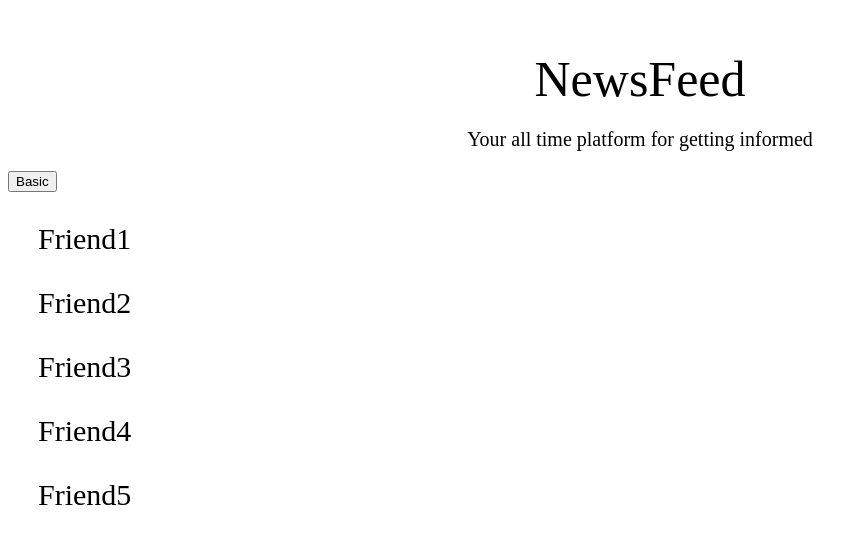
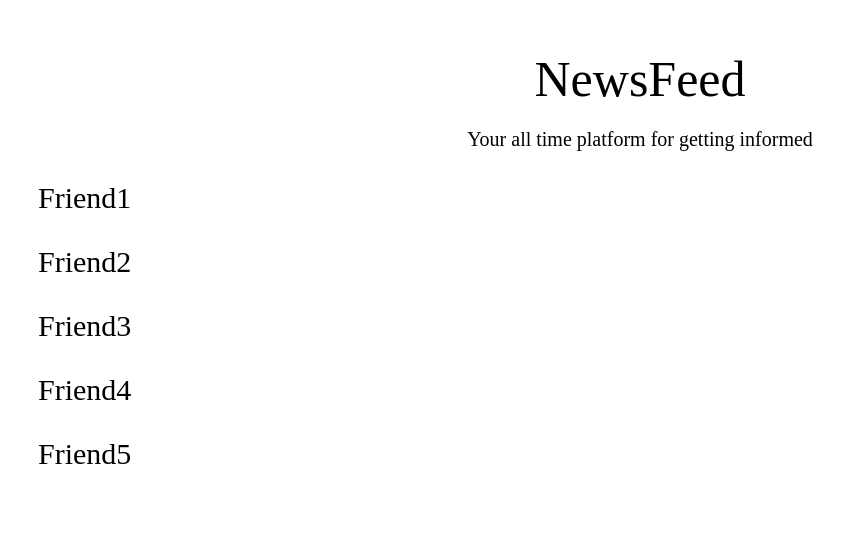
Before and after one commit to paulmunyao/newsfeed, an Angular app: page / in a window 1280 px wide. Shown: the top 544 px of the page, without its empty margins (0-867 px from the left). Built offline with nearby package versions, Linux system fonts and the light colour scheme; a web font is replaced by a local one.

Commit message:
comment out unused code

```diff
--- a/src/app/items/items.component.html
+++ b/src/app/items/items.component.html
@@ -1,3 +1,3 @@
 <div class="btn">
-  <button mat-button>Basic</button>
+  <!-- <button mat-button>Basic</button> -->
 </div>
```
